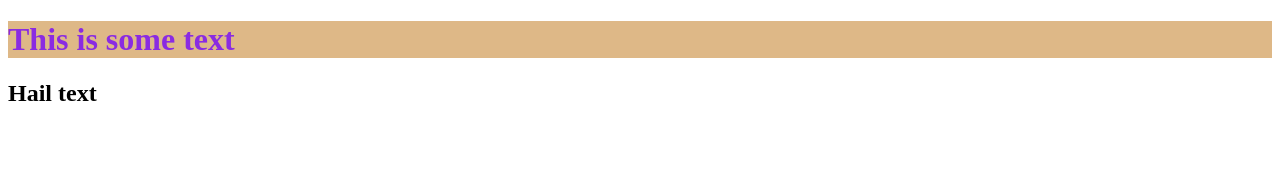
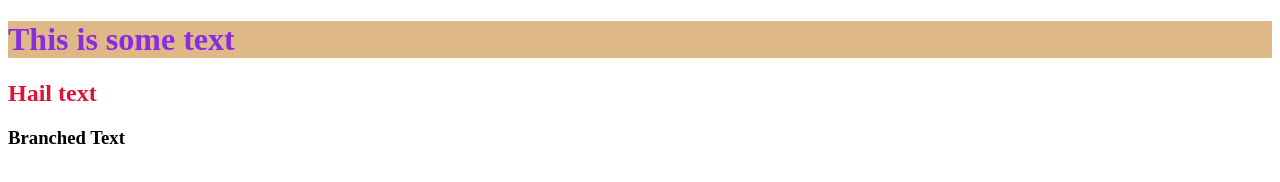
Before and after one commit to go-ven/initializerTema, a plain HTML site: page index.html in a window 1280 px wide. Drawn offline with Linux system fonts and the light colour scheme.

Commit message:
made h3 and made new branch

```diff
--- a/index.html
+++ b/index.html
@@ -19,6 +19,7 @@
         <![endif]-->
         <h1>This is some text</h1>
         <h2>Hail text</h2>
+        <h3>branched text</h3>
         <script src="" async defer></script>
     </body>
 </html>
--- a/style.css
+++ b/style.css
@@ -3,5 +3,9 @@ h1 {
   background-color: burlywood;
 }
 h2 {
-  border-color: crimson;
+  color: crimson;
 }
+h3 {
+    text-transform: capitalize;
+    text-decoration-color: bisque;
+}
```
